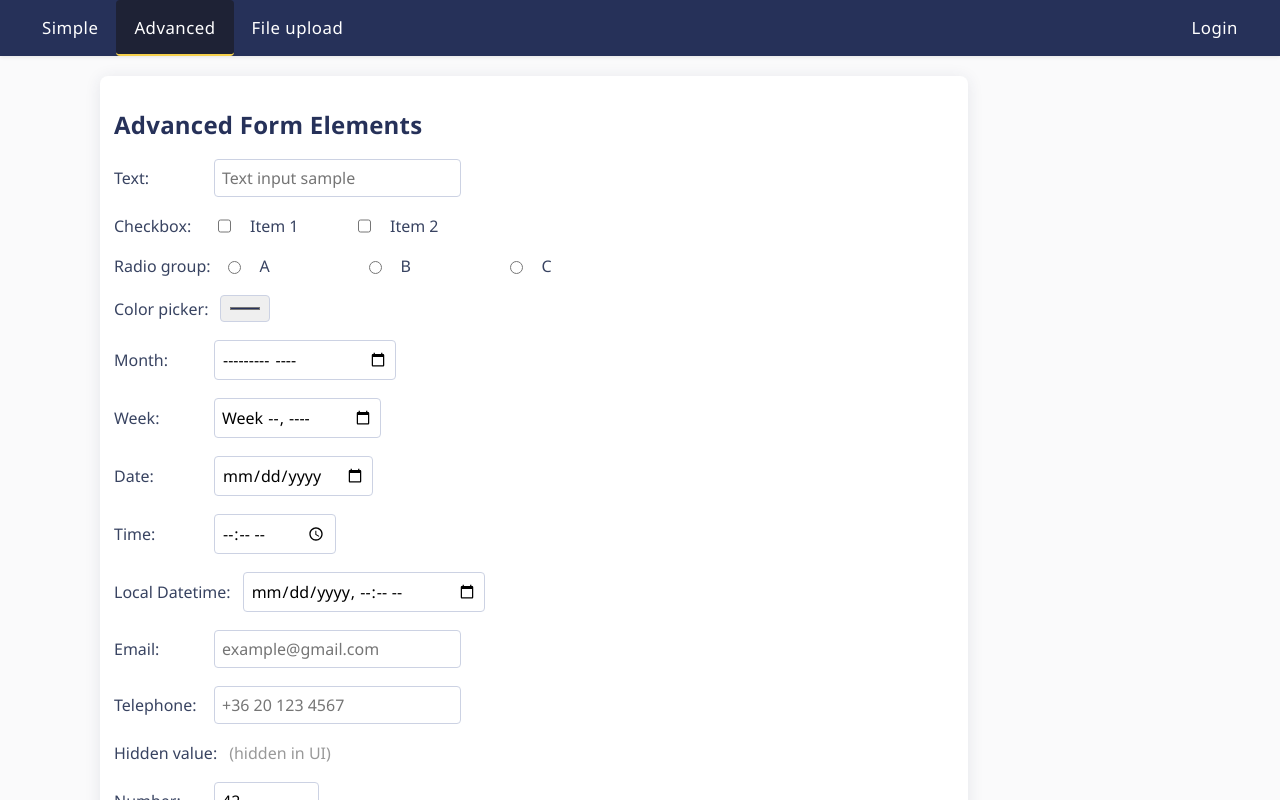
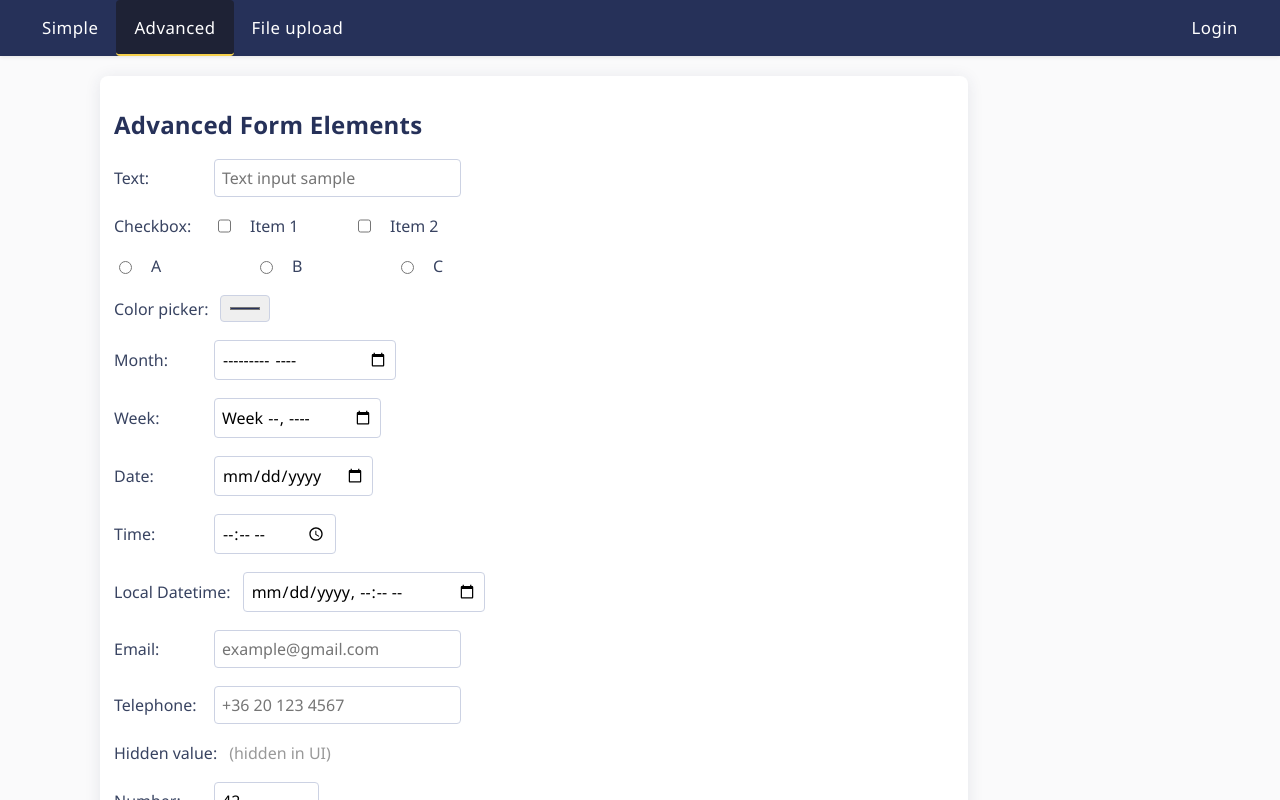
Before and after one commit to hajos8/forms, a React (Vite) app in the folder react-app/: page / in a window 1280 px wide. Both pictures are taken after a click on the button "Advanced". Shown: the top 800 px of the page. Built offline with nearby package versions, Linux system fonts and the light colour scheme.

Commit message:
Radio function

```diff
--- a/react-app/src/components/Radio/Radio.jsx
+++ b/react-app/src/components/Radio/Radio.jsx
@@ -0,0 +1,16 @@
+import { Fragment } from "react"
+export default function Radio(name,ids,values,labels){
+    //TODO props
+    //TODO state
+
+    return(
+        <div className="radio-group">
+            {ids.map((id, idx) =>(
+                <Fragment key={idx}>
+                    <input type="radio" id={id} name={name} value={values[idx]}></input>
+                    <label htmlFor={id}>{labels[idx]}</label>
+                </Fragment>
+            ))}
+        </div>
+    )
+}
--- a/react-app/src/pages/AdvancedPage.jsx
+++ b/react-app/src/pages/AdvancedPage.jsx
@@ -1,6 +1,7 @@
 import React from "react";
 import InputField from "../components/InputField/InputField";
 import Checkbox from "../components/Checkbox/Checkbox";
+import Radio from "../components/Radio/Radio";
 
 export default class AdvancedPage extends React.Component {
     state = {
@@ -64,12 +65,7 @@ export default class AdvancedPage extends React.Component {
                         </div>
                     </div>
                     <div className="form-row">
-                        <label>Radio group:</label>
-                        <div className="radio-group">
-                            <input type="radio" id="adv-radio1" name="adv-radio" value="A" /><label htmlFor="adv-radio1">A</label>
-                            <input type="radio" id="adv-radio2" name="adv-radio" value="B" /><label htmlFor="adv-radio2">B</label>
-                            <input type="radio" id="adv-radio3" name="adv-radio" value="C" /><label htmlFor="adv-radio3">C</label>
-                        </div>
+                        {Radio("adv-radio", ["adv-radio1", "adv-radio2", "adv-radio3"], ["A", "B", "C"], ["A", "B", "C"])}
                     </div>
                     <div className="form-row">
                         <label htmlFor="adv-color">Color picker:</label>
```
